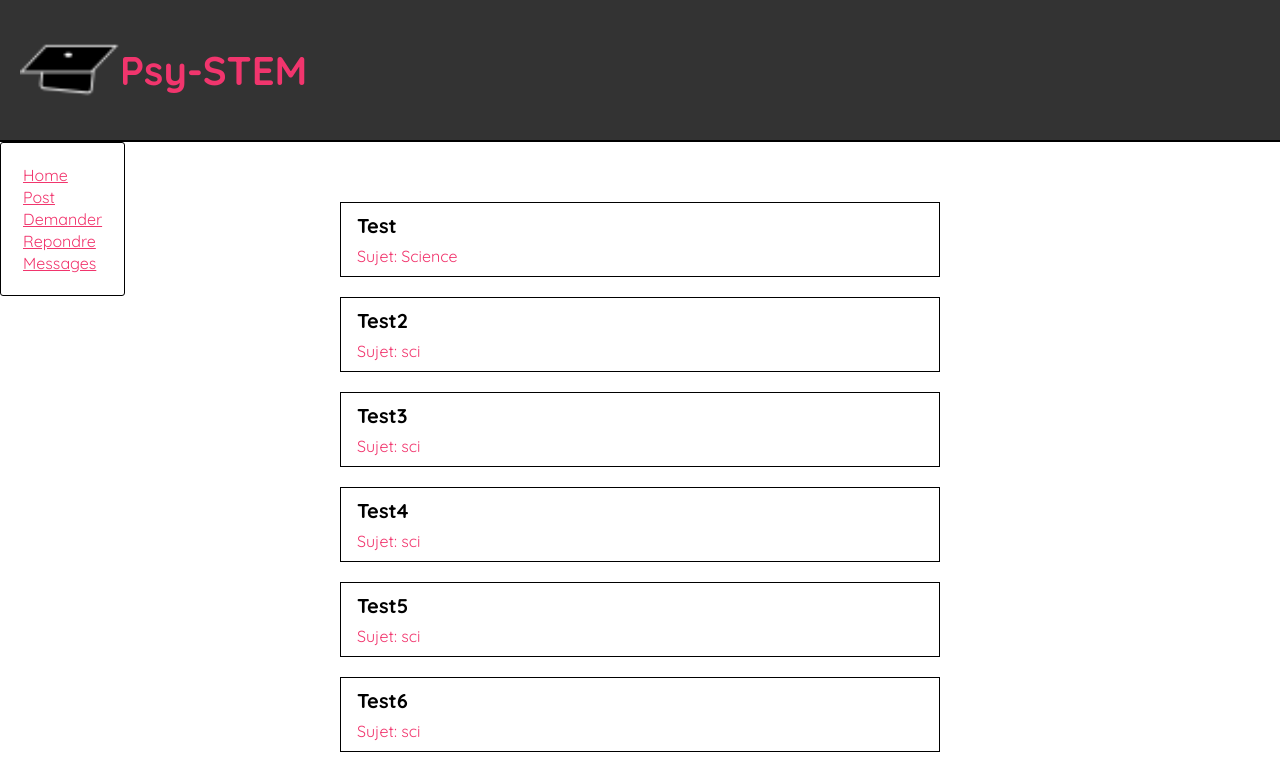
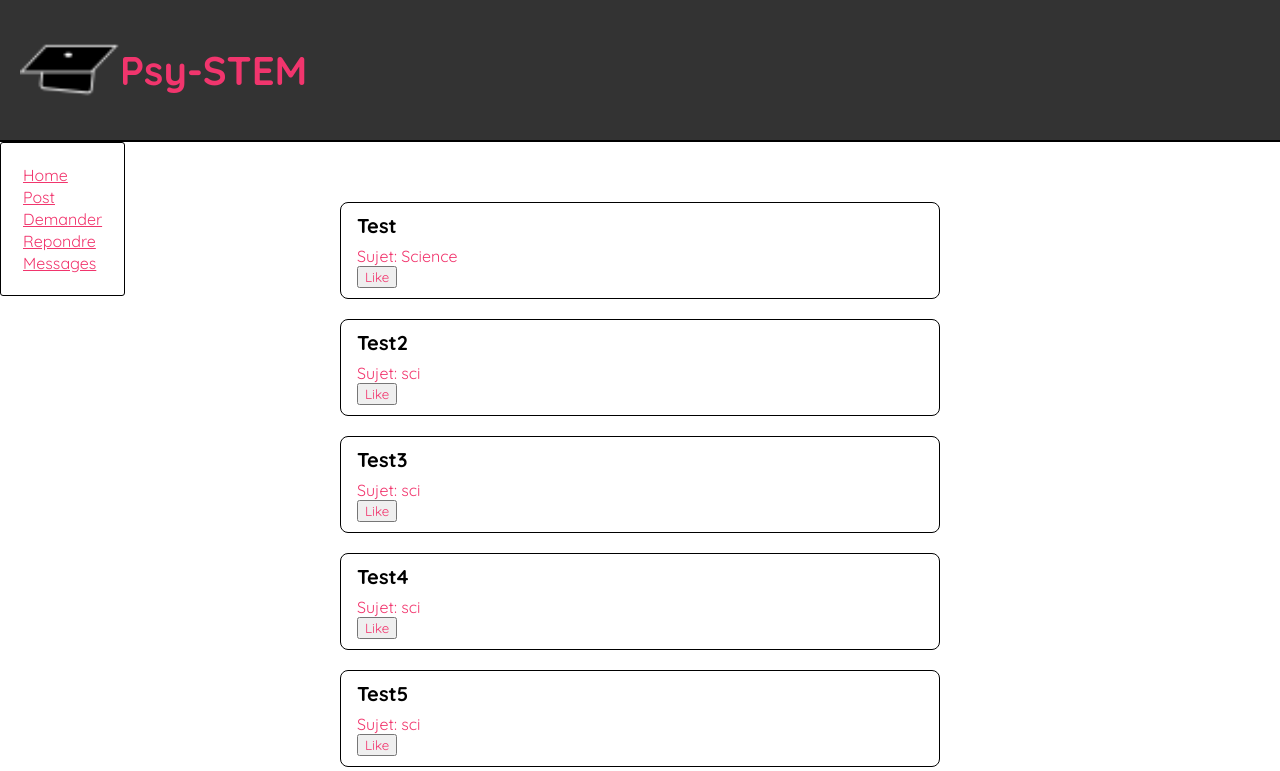
Before and after one commit to EthanCJ/EthanCJ.github.io, a React (Create React App) app: page / in a window 1280 px wide. Shown: the top 771 px of the page. Built offline with nearby package versions, Linux system fonts and the light colour scheme; data requests are answered from the project's data file.

Commit message:
Added dependencies for pages and peergrade suggestions

```diff
--- a/package.json
+++ b/package.json
@@ -3,13 +3,16 @@
   "version": "0.1.0",
   "private": true,
   "dependencies": {
+    "-": "^0.0.1",
     "@testing-library/jest-dom": "^5.16.4",
     "@testing-library/react": "^13.3.0",
     "@testing-library/user-event": "^13.5.0",
+    "gh-pages": "^4.0.0",
     "react": "^18.2.0",
     "react-dom": "^18.2.0",
     "react-router-dom": "^5.3.3",
     "react-scripts": "^5.0.1",
+    "save-dev": "^0.0.1-security",
     "web-vitals": "^2.1.4"
   },
   "scripts": {
--- a/src/PostList.js
+++ b/src/PostList.js
@@ -10,6 +10,7 @@ const PostList = ({posts,title}) => {
                     <Link to={`/posts/${post.id}`}>
                         <h2>{post.title}</h2>
                         <p>Sujet: {post.topic}</p>
+                        <button>Like</button>
                     </Link>
                 </div>
             ))}
--- a/src/index.css
+++ b/src/index.css
@@ -61,6 +61,7 @@
   padding: 10px 16px;
   margin: 0 0 20px;
   border: 1px solid black;
+  border-radius: 8px;
 }
 
 .post-preview:hover{
```
Also changed, not shown: 1 other file (tests, documents, lock files or other folders).
